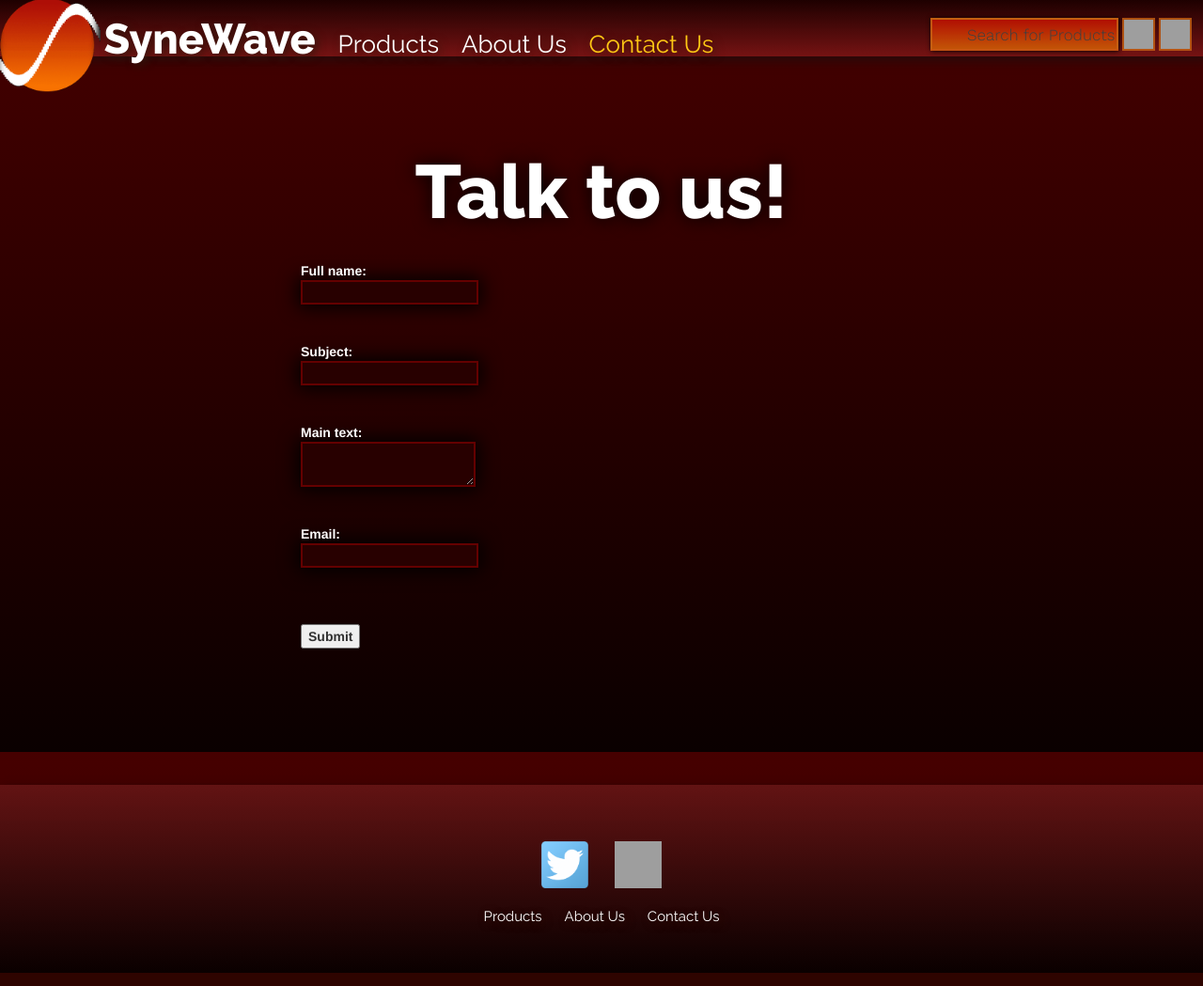
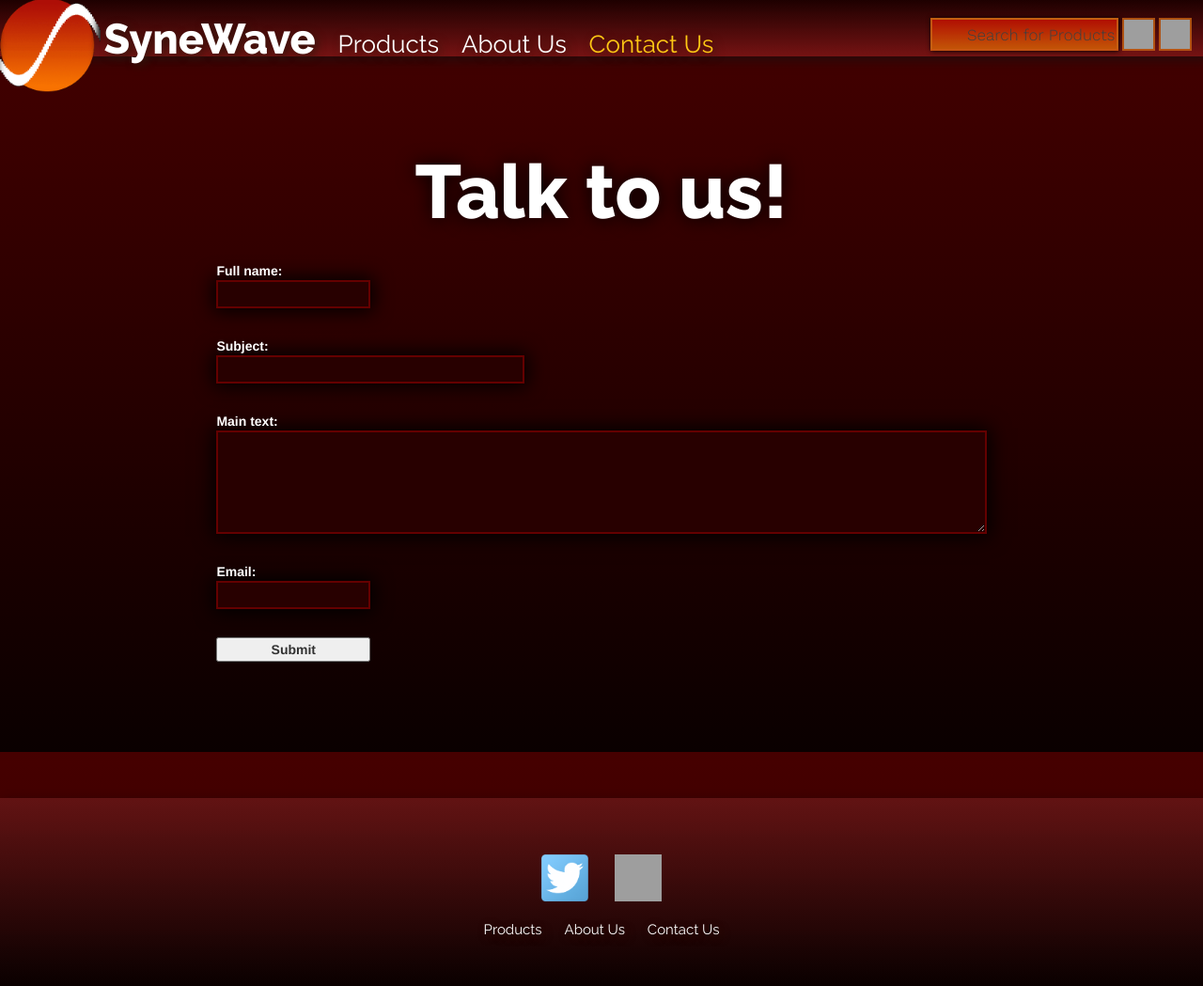
Before and after one commit to RussellSB/WebApplications, a PHP site: page /WebApplications/page-structures/contactUs.php in a window 1280 px wide. Shown: the whole page at 94% size. Run offline with PHP 8.4, Linux system fonts and the light colour scheme; grey boxes are pictures that could not be loaded.

Commit message:
Improve contact us

```diff
--- a/page-structures/contactUs.php
+++ b/page-structures/contactUs.php
@@ -26,10 +26,10 @@
         <h1 class="pagetitle">Talk to us!</h1>
         <form method="POST" action="http://127.0.0.1:8080/WebApplications/php-functions/emailing.php">
             <label>
-                Full name: <input id= "us1" class="userinput" type="text" name="fullName" required><br><br>
-                Subject: <input id= "us2" class="userinput" type="text" name="subject" required><br><br>
-                Main text: <textarea id= "us3" class="userinput" name="mainText" required></textarea><br><br>
-                Email: <input id= "us4" class="userinput" type="email" name="email" required><br><br>
+                <div id="us1">Full name: <input class="userinput" type="text" name="fullName" required><br><br></div>
+                <div id="us2">Subject: <input class="userinput" type="text" name="subject" required><br><br></div>
+                <div id="us3">Main text: <textarea class="userinput" name="mainText" required></textarea><br><br></div>
+                <div id="us4">Email: <input class="userinput" type="email" name="email" required><br><br></div>
                 <br>
                 <input type="submit" style="font-weight: 800">
             </label>
--- a/stylesheets/styles.css
+++ b/stylesheets/styles.css
@@ -91,31 +90,56 @@ input{
 }
 
 div#contact{
-    margin-top: 100px;
-    margin-left: auto;
-    margin-right: auto;
-    width: 50%;
+    display: grid;
+    grid-template-columns: repeat(10, 1fr);
+    margin: auto;
+    width: 80%;
 }
 
 /* Widths of user input fields */
-us1{
-    width: 100%;
+
+#contact > h1{
+    grid-column: 1/11;
+    text-align: center;
+    grid-row: 1;
 }
 
-us2{
-    width: 200%;
+#contact > form{
+    grid-row: 2/6;
+    grid-column: 2/10;
 }
 
-us3{
-    width: 225%;
-    height: 100px;
+#contact > form > label{
+    display: grid;
+    grid-template-columns: repeat(5, 1fr);
+    grid-template-rows: repeat(5, 30px);
+    grid-row-gap: 50px;
 }
 
-us4{
-    width: 100%;
+
+#us1{
+    grid-row: 1/2;
+    grid-column: 1/2;
 }
 
-#contact > form > label > .userinput{
+#us2{
+    grid-row: 2/3;
+    grid-column: 1/3;
+}
+
+#us3{
+    grid-row: 3/5;
+    grid-column: 1/6;
+}
+
+#us4{
+    grid-row: 5/6;
+    grid-column: 1/2;
+}
+
+#contact > form > label > div > .userinput{
+    width: 100%;
+    height: 100%;
     box-shadow: 0 0 20px 3px black;
     background: rgba(40,0,0,1);
     border: 2px solid rgba(100,0,0,1);
@@ -126,9 +150,14 @@ us4{
     display: flex;
 }
 
-#contact > form > label > .userinput:focus{
+#contact > form > label > div > .userinput:focus{
     border: 2px solid gold;
     background: rgba(60,0,0,1);
+}
+
+#contact > form > label > input{
+    grid-row: 6/7;
+    grid-column: 1/2;
 }
 
 /* Concerned with about us */
```
Also changed, not shown: other parts of stylesheets/styles.css (+2 -148 lines), includes/sidebar.php (+46 -4 lines), stylesheets/sidebar.css (+25 -10 lines), 1 other file.
